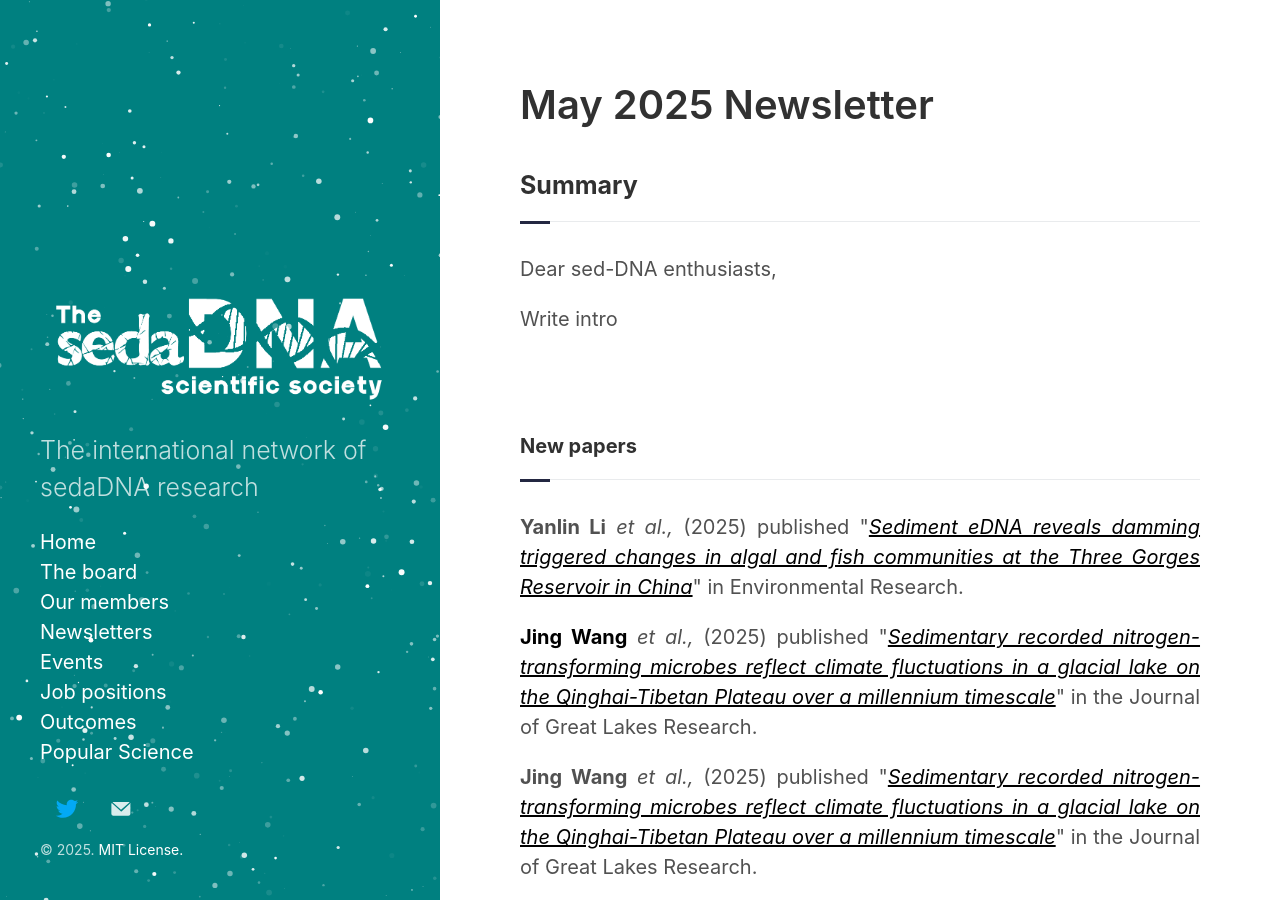
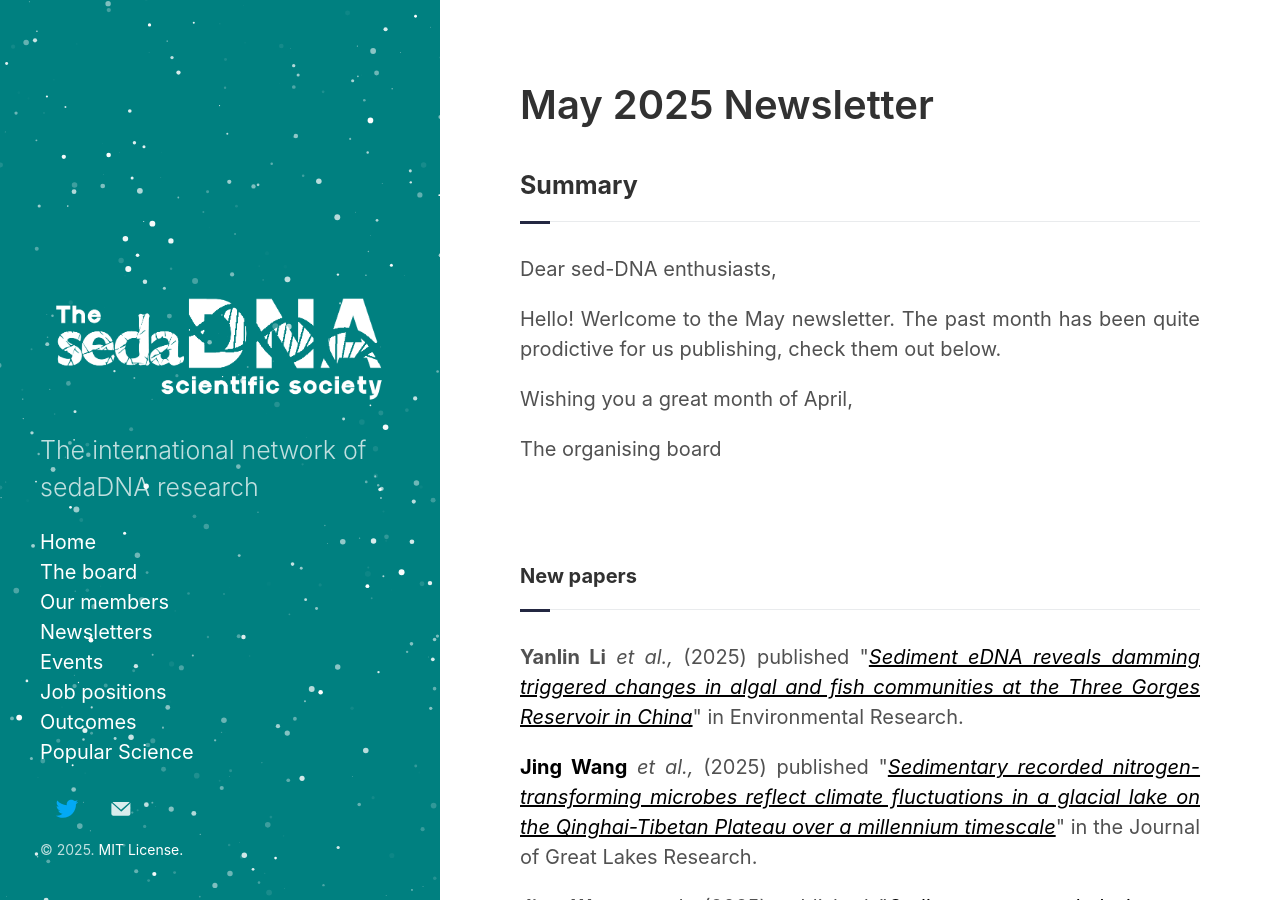
Before and after one commit to sedadna/sedadna.github.io, a Jekyll site: the page built from category/news/25-05.md, in a window 1280 px wide and 900 px high. Built offline with Jekyll 4.4.1, drawn with Linux system fonts in a browser that asks for light colours.

Commit message:
Update 25-05.md

```diff
--- a/category/news/25-05.md
+++ b/category/news/25-05.md
@@ -10,9 +10,11 @@ title: May 2025 Newsletter
 <div class="intro">
 <p> Dear sed-DNA enthusiasts,</p>
 
-<p align="justify">Write intro</p>
+<p align="justify">Hello! Werlcome to the May newsletter. The past month has been quite prodictive for us publishing, check them out below. </p>
 
 
+<p>Wishing you a great month of April,</p>
+<p>The organising board</p>
 <br>
 
 
@@ -42,7 +44,6 @@ title: May 2025 Newsletter
 <p><a href="https://www.researchgate.net/profile/Sandra-Garces-Pastor" target="_blank"><b>Sandra Garcés-Pastor</b></a> et al.,</i> (2025) published "<a href="https://www.nature.com/articles/s41467-025-59028-2" target="_blank"><u><i>Wild and domesticated animal abundance is associated with greater late-Holocene alpine plant diversity</i></u></a>" in Nature Communications.</p>
 
 <p><a href="https://orcid.org/0000-0001-8777-9907" target="_blank"><b>Elena Fagín</b></a> et al.,</i> (2025) published "<a href="https://www.nature.com/articles/s41467-025-57801-x target="_blank"><u><i>Parasite sedimentary DNA reveals fish introduction into a European high-mountain lake by the seventh century</i></u></a>" in Nature Communications.</p>
-
 
 
 
```
